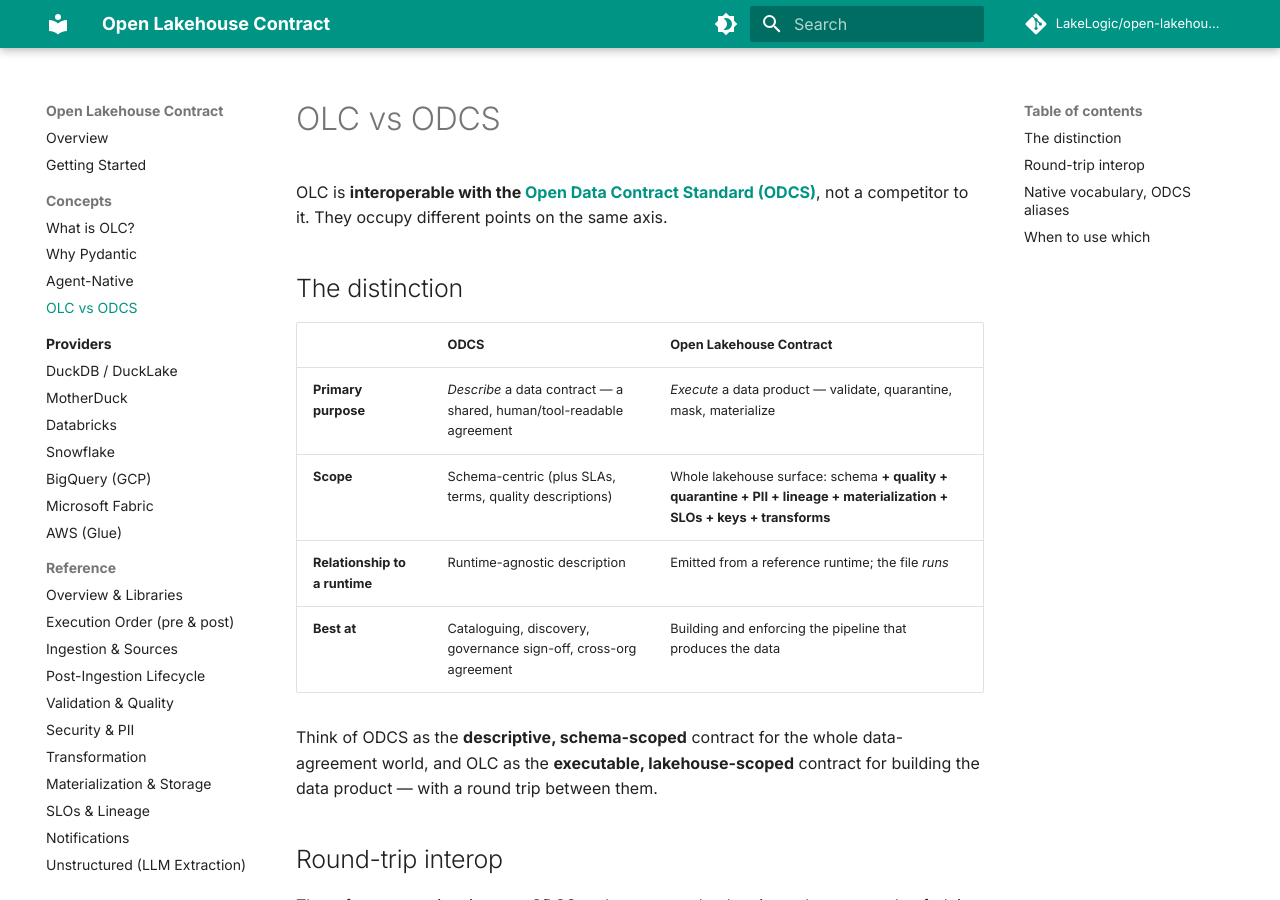
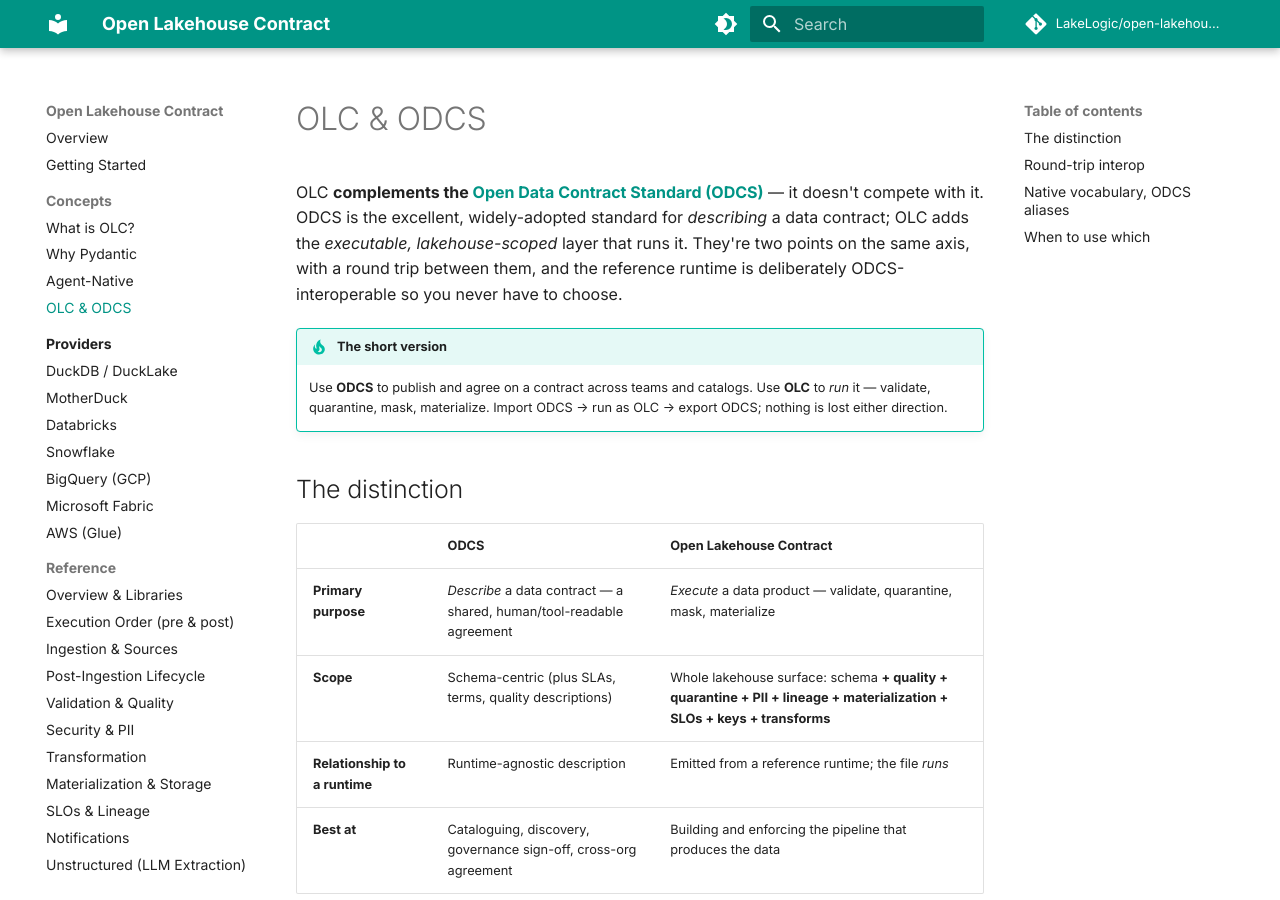
Before and after one commit to LakeLogic/open-lakehouse-contract, an MkDocs documentation site: the page built from docs/concepts/vs-odcs.md, in a window 1280 px wide and 900 px high. Built offline with MkDocs 1.6.1 and Material for MkDocs 9.7.7, drawn with Linux system fonts in a browser that asks for light colours; comment, search, counter and statistics services are not loaded.

Commit message:
docs: frame OLC as complementing ODCS + cite the spec-driven movement (OpenSpec)
- Reframe the ODCS page from 'vs' to 'OLC & ODCS' — OLC complements ODCS (not a
  competitor): ODCS describes, OLC executes, round-trip both ways. Nav + README section
  retitled 'Complements ODCS', with the ODCS link.
- agent-native + README: position OLC within spec-driven development, citing OpenSpec
  (~65k stars, SDD for AI coding assistants) and ODCS as kindred — OLC is spec-first for
  the data plane the way OpenSpec is for code. Links out to both.

```diff
--- a/docs/concepts/vs-odcs.md
+++ b/docs/concepts/vs-odcs.md
@@ -1,6 +1,9 @@
-# OLC vs ODCS
+# OLC & ODCS
 
-OLC is **interoperable with the [Open Data Contract Standard (ODCS)](https://github.com/bitol-io/open-data-contract-standard)**, not a competitor to it. They occupy different points on the same axis.
+OLC **complements the [Open Data Contract Standard (ODCS)](https://github.com/bitol-io/open-data-contract-standard)** — it doesn't compete with it. ODCS is the excellent, widely-adopted standard for *describing* a data contract; OLC adds the *executable, lakehouse-scoped* layer that runs it. They're two points on the same axis, with a round trip between them, and the reference runtime is deliberately ODCS-interoperable so you never have to choose.
+
+!!! tip "The short version"
+    Use **ODCS** to publish and agree on a contract across teams and catalogs. Use **OLC** to *run* it — validate, quarantine, mask, materialize. Import ODCS → run as OLC → export ODCS; nothing is lost either direction.
 
 ## The distinction
 
--- a/mkdocs.yml
+++ b/mkdocs.yml
@@ -54,7 +54,7 @@
       - What is OLC?: concepts/what-is-olc.md
       - Why Pydantic: concepts/why-pydantic.md
       - Agent-Native: concepts/agent-native.md
-      - OLC vs ODCS: concepts/vs-odcs.md
+      - OLC & ODCS: concepts/vs-odcs.md
   - Providers:
       - Overview (matrix): providers/index.md
       - DuckDB / DuckLake: providers/duckdb-ducklake.md
```
Also changed, not shown: README.md (+6 -2 lines), docs/concepts/agent-native.md (+9 -0 lines).
